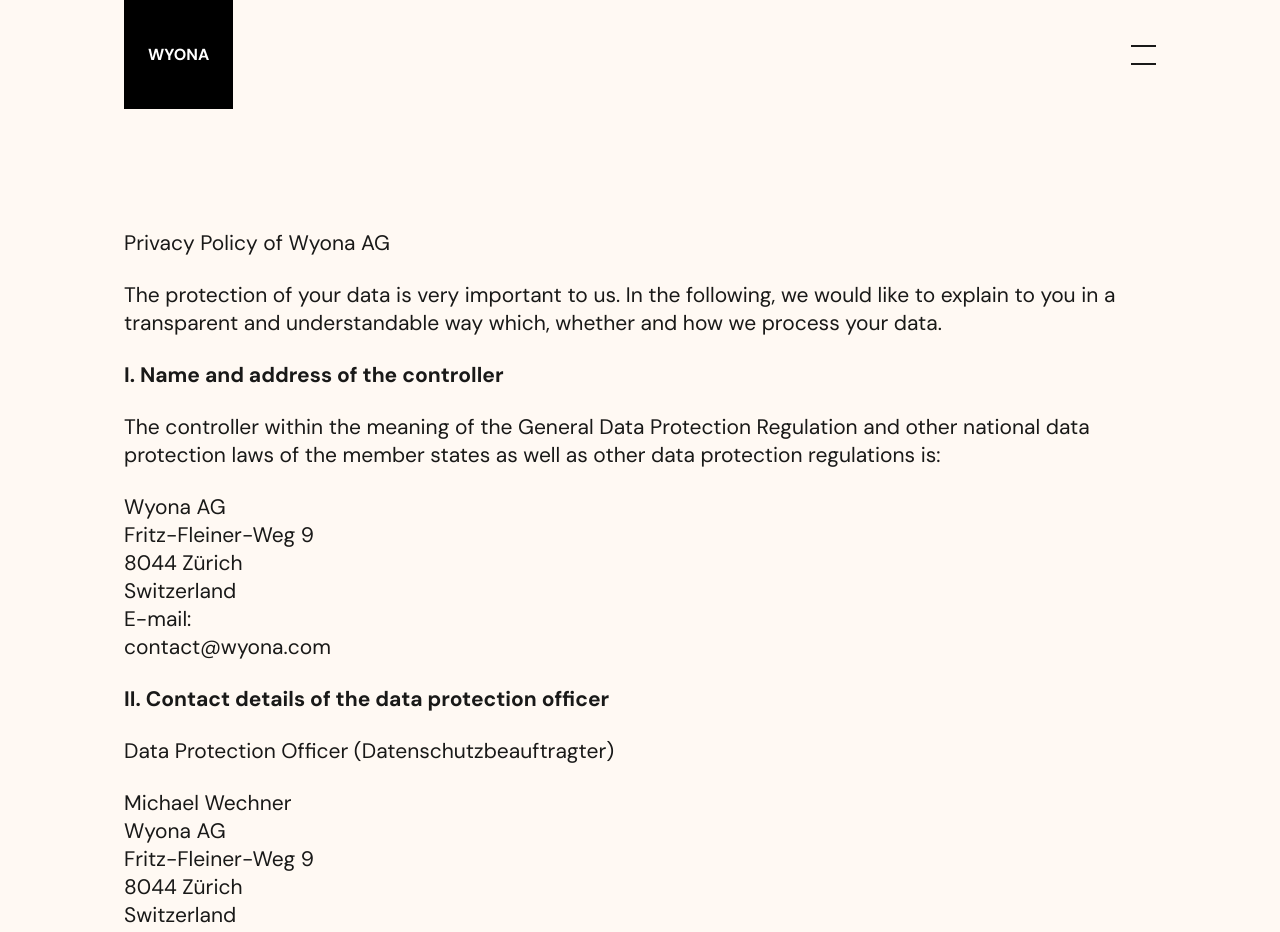
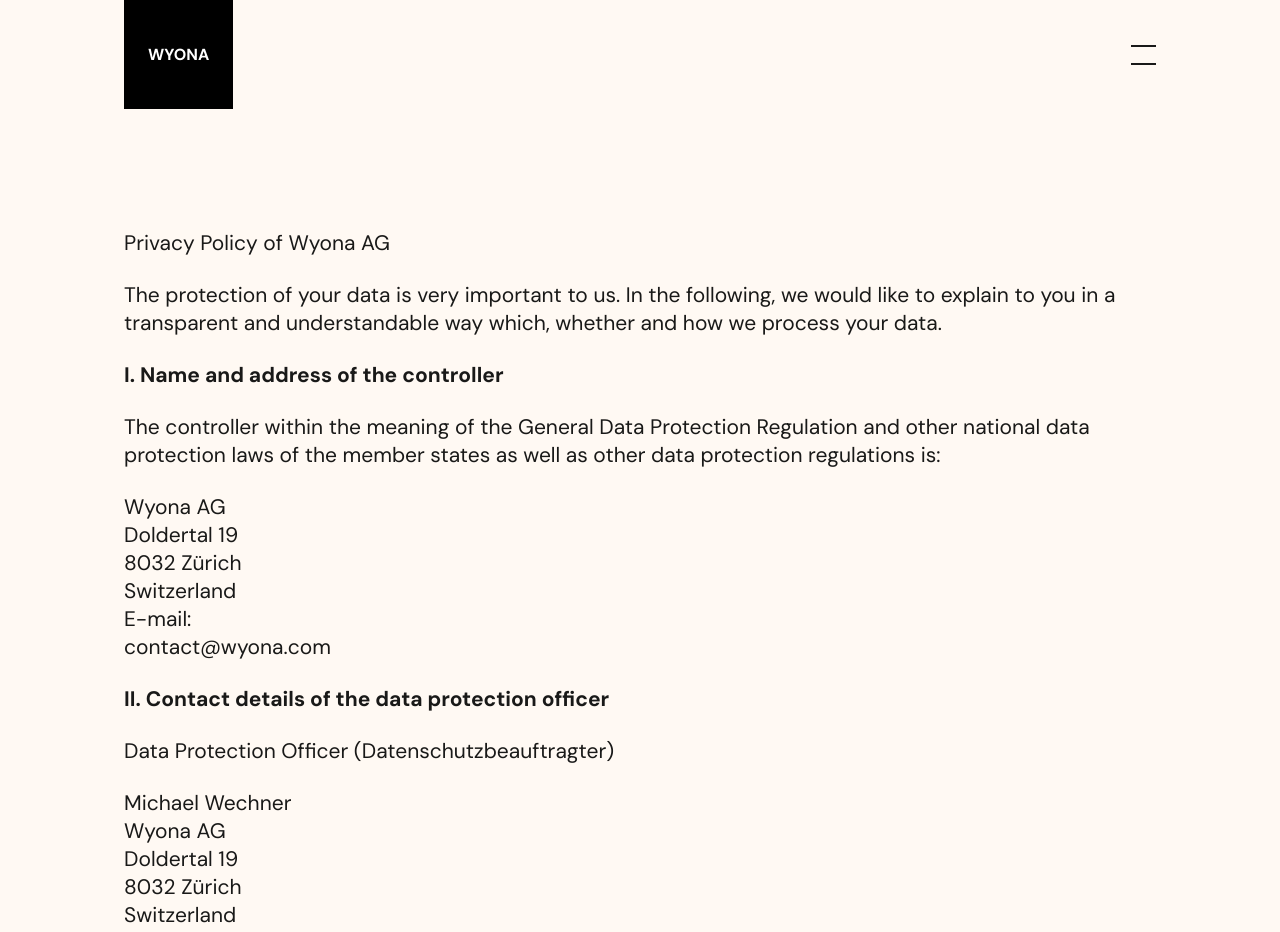
Before and after one commit to vanyabrucker/wyona-web, a Next.js app: page /privacy-policy in a window 1280 px wide. Shown: the top 932 px of the page. Built offline with nearby package versions, Linux system fonts and the light colour scheme.

Commit message:
address updated

```diff
--- a/components/footer/footer.js
+++ b/components/footer/footer.js
@@ -14,7 +14,7 @@
                     </p>
                 </div>
                 <section className="margin--bottom--layout-05 margin--top--layout-05">
-                    <p className="color--grey-60">Fritz-Fleiner-Weg 9<br/>8044 Zürich<br/> Switzerland</p>
+                    <p className="color--grey-60">Doldertal 19<br/>8032 Zürich<br/> Switzerland</p>
                 </section>
             </div>
         </footer>
--- a/pages/contact.js
+++ b/pages/contact.js
@@ -24,7 +24,7 @@
                         <a href="mailto:contact@wyona.com" className="color--grey-90 a--internal">
                             <h1 className="margin--top--spacing-06 color--grey-90">contact@wyona.com</h1>
                         </a>
-                        <h1 className="margin--top--spacing-06 color--grey-90">Fritz-Fleiner-Weg 9<br/>8044 Zürich<br/>Switzerland</h1>
+                        <h1 className="margin--top--spacing-06 color--grey-90">Doldertal 19<br/>8032 Zürich<br/>Switzerland</h1>
                     </div>
                 </section>
             </main>
--- a/pages/privacy-policy.js
+++ b/pages/privacy-policy.js
@@ -30,16 +30,16 @@
 </p>
 <p className="margin--top--spacing-06"/>
 <p>Wyona AG</p>
-<p>Fritz-Fleiner-Weg 9</p>
-<p>8044 Zürich</p>
+<p>Doldertal 19</p>
+<p>8032 Zürich</p>
 <p>Switzerland</p>
 <p>E-mail: <a href="mailto:contact@wyona.com">contact@wyona.com</a></p>
 <p className="margin--top--spacing-06"><strong>II. Contact details of the data protection officer</strong></p>
 <p className="margin--top--spacing-06">Data Protection Officer (Datenschutzbeauftragter)</p>
 <p className="margin--top--spacing-06">Michael Wechner</p>
 <p>Wyona AG</p>
-<p>Fritz-Fleiner-Weg 9</p>
-<p>8044 Zürich</p>
+<p>Doldertal 19</p>
+<p>8032 Zürich</p>
 <p>Switzerland</p>
 <p>E-mail: <a href="mailto:michael.wechner@wyona.com">michael.wechner@wyona.com</a></p>
 <p className="margin--top--spacing-06"><strong>III. General provisions on data processing</strong></p>
```
